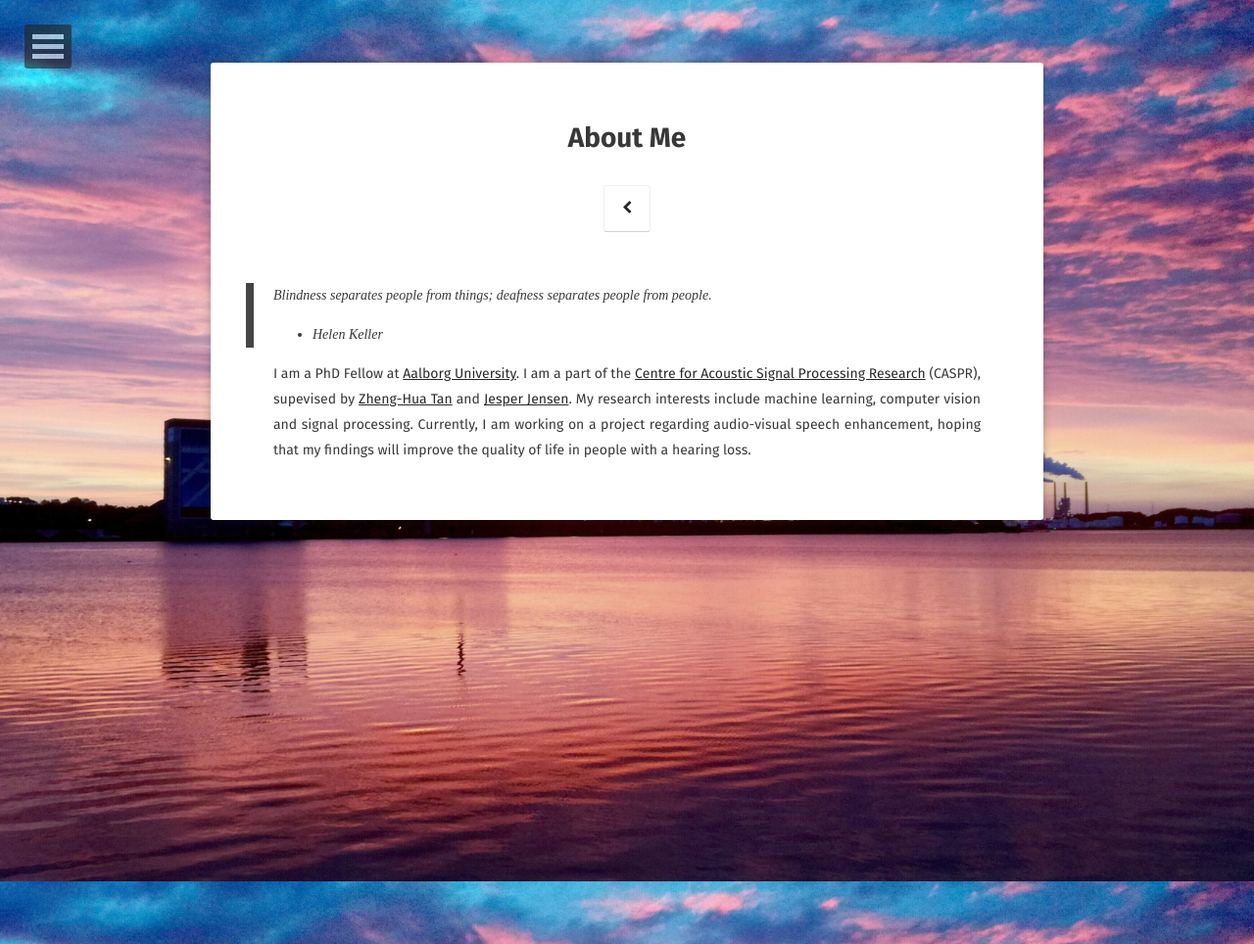
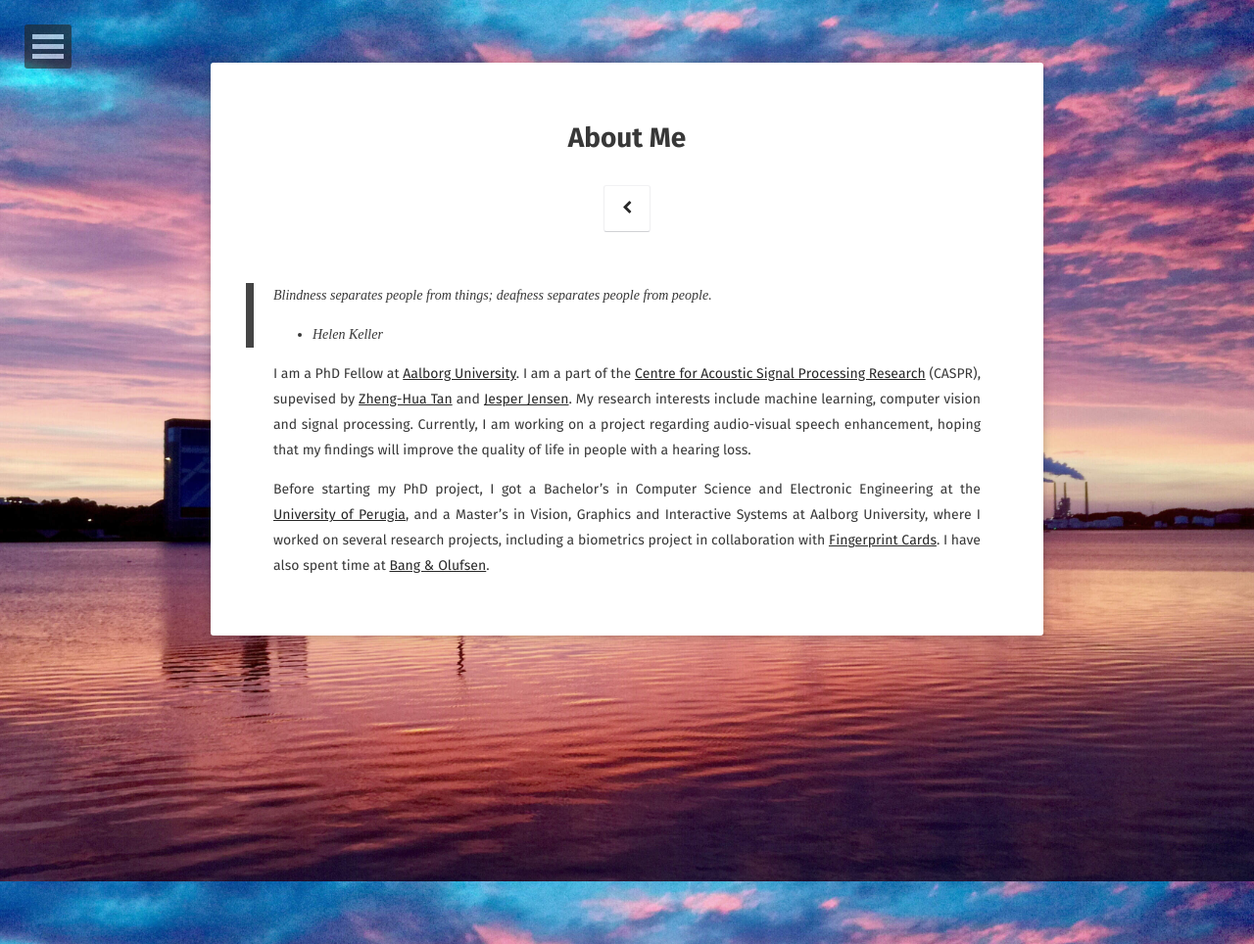
Before and after one commit to danmic/danmic.github.io, a Jekyll site: the page built from about/index.md, in a window 1280 px wide. Shown: the whole page at 98% size. Built offline with Jekyll 4.4.1, drawn with Linux system fonts in a browser that asks for light colours; some web fonts are replaced.

Commit message:
new about section

```diff
--- a/about/index.md
+++ b/about/index.md
@@ -14,3 +14,5 @@
 
 
 I am a PhD Fellow at [Aalborg University](https://www.en.aau.dk). I am a part of the [Centre for Acoustic Signal Processing Research](http://caspr.es.aau.dk) (CASPR), supevised by [Zheng-Hua Tan](http://kom.aau.dk/~zt/) and [Jesper Jensen](http://kom.aau.dk/~jje/). My research interests include machine learning, computer vision and signal processing. Currently, I am working on a project regarding audio-visual speech enhancement, hoping that my findings will improve the quality of life in people with a hearing loss.
+
+Before starting my PhD project, I got a Bachelor's in Computer Science and Electronic Engineering at the [University of Perugia](https://www.unipg.it/en/), and a Master's in Vision, Graphics and Interactive Systems at Aalborg University, where I worked on several research projects, including a biometrics project in collaboration with [Fingerprint Cards](https://www.fingerprints.com). I have also spent time at [Bang & Olufsen](https://www.bang-olufsen.com/en).
```
